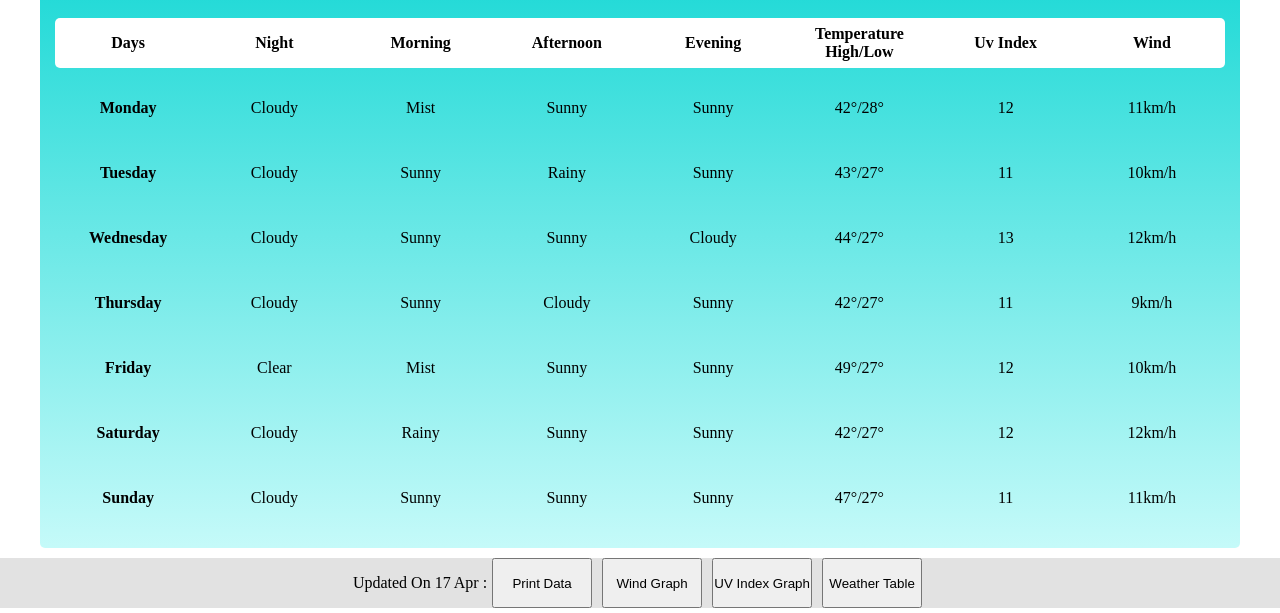
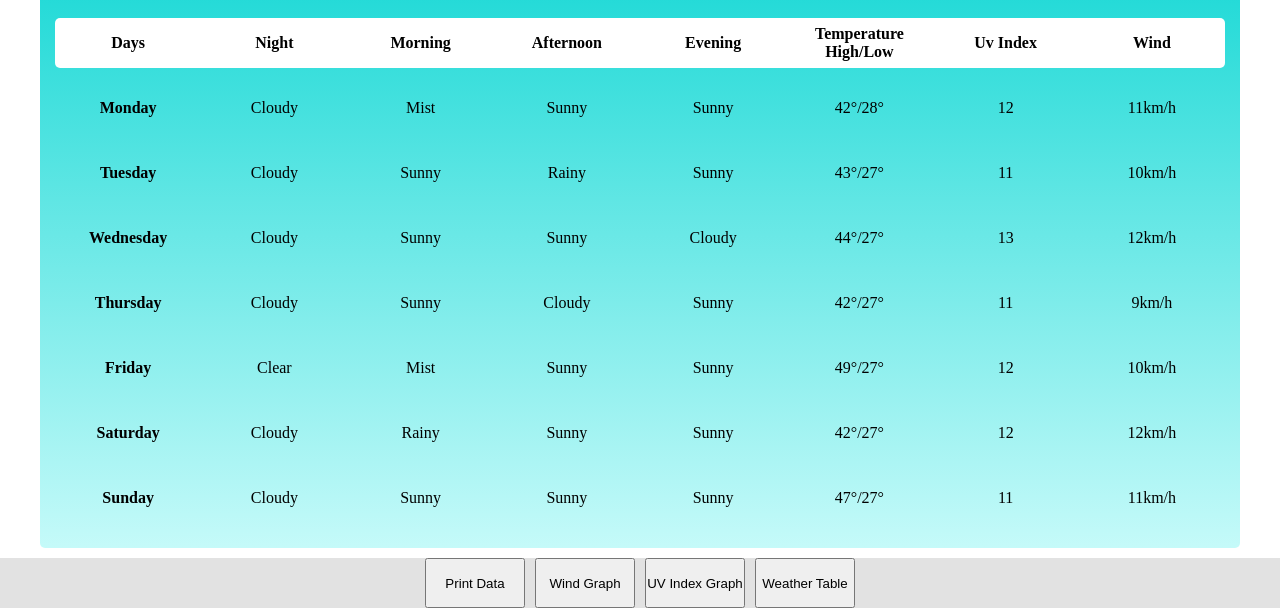
Before and after one commit to basantmahato/weatherforecast.github.io, a plain HTML site: page index.html in a window 1280 px wide. Shown: the part 548-1161 px from the top of the page. Drawn offline with Linux system fonts and the light colour scheme.

Commit message:
index.html

```diff
--- a/index.html
+++ b/index.html
@@ -152,7 +152,6 @@
 </div>
 <!----footer start-->
 <footer>
-    <p>Updated On 17 Apr : </p>
     <p><button class="btn" onclick="printDiv('print-section')">  Print Data </button></p>
     <p><button class="btn" onclick="replacew()">Wind Graph</button></p>
     <p><button class="btn" onclick="replaceuv()">UV Index Graph</button></p>
```
